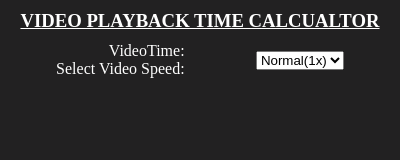
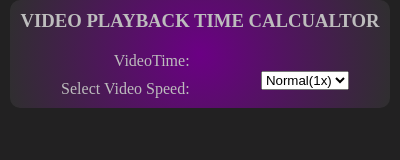
Before and after one commit to bitakshat/VPTC_Extension, a browser extension: page popup/index.html in a window 400 px wide. Drawn offline with Linux system fonts and the light colour scheme.

Commit message:
changed extension UI

```diff
--- a/popup/index.html
+++ b/popup/index.html
@@ -1,18 +1,18 @@
 <!DOCTYPE html>
 <html lang="en">
   <head>
-    <meta charset="UTF-8">
-    <meta http-equiv="X-UA-Compatible" content="IE=edge">
-    <meta name="viewport" content="width=device-width, initial-scale=1.0">
+    <meta charset="UTF-8" />
+    <meta http-equiv="X-UA-Compatible" content="IE=edge" />
+    <meta name="viewport" content="width=device-width, initial-scale=1.0" />
     <title>VPTC Extension</title>
-    <link rel="stylesheet" href="./style.css">
+    <link rel="stylesheet" href="./style.css" />
   </head>
   <body>
     <div class="main-container">
       <h3>Video Playback Time Calcualtor</h3>
       <div class="data_container flex">
         <div class="video_time_labels">
-                <p>VideoTime: </p>
+          <p>VideoTime:</p>
           <label for="video_speed">Select Video Speed:</label>
         </div>
 
--- a/popup/style.css
+++ b/popup/style.css
@@ -2,7 +2,7 @@
   margin: 0;
   padding: 0;
   box-sizing: border-box;
-    color: #ffffff;
+  color: #bdbdbd;
 }
 body {
   display: flex;
@@ -25,14 +25,25 @@ body {
   border-radius: 10px;
   padding: 10px;
   text-align: end;
+  background: rgb(107, 0, 132);
+  background: radial-gradient(circle, rgba(107, 0, 132, 1) 0%, rgba(47, 47, 47, 1) 100%);
+  backdrop-filter: blur(10px);
 }
 
 .main-container h3 {
-    text-decoration: underline;
+  /* text-decoration: underline; */
   margin-bottom: 10px;
   text-transform: uppercase;
 }
 
-#video_speed, #video_speed > *  {
+#video_speed,
+#video_speed > * {
   color: #000000;
 }
+#video_speed {
+  margin-top: 20px;
+}
+
+.video_time_labels > * {
+  padding: 10px;
+}
```
Lines whose indentation alone changed are shown as unchanged.
